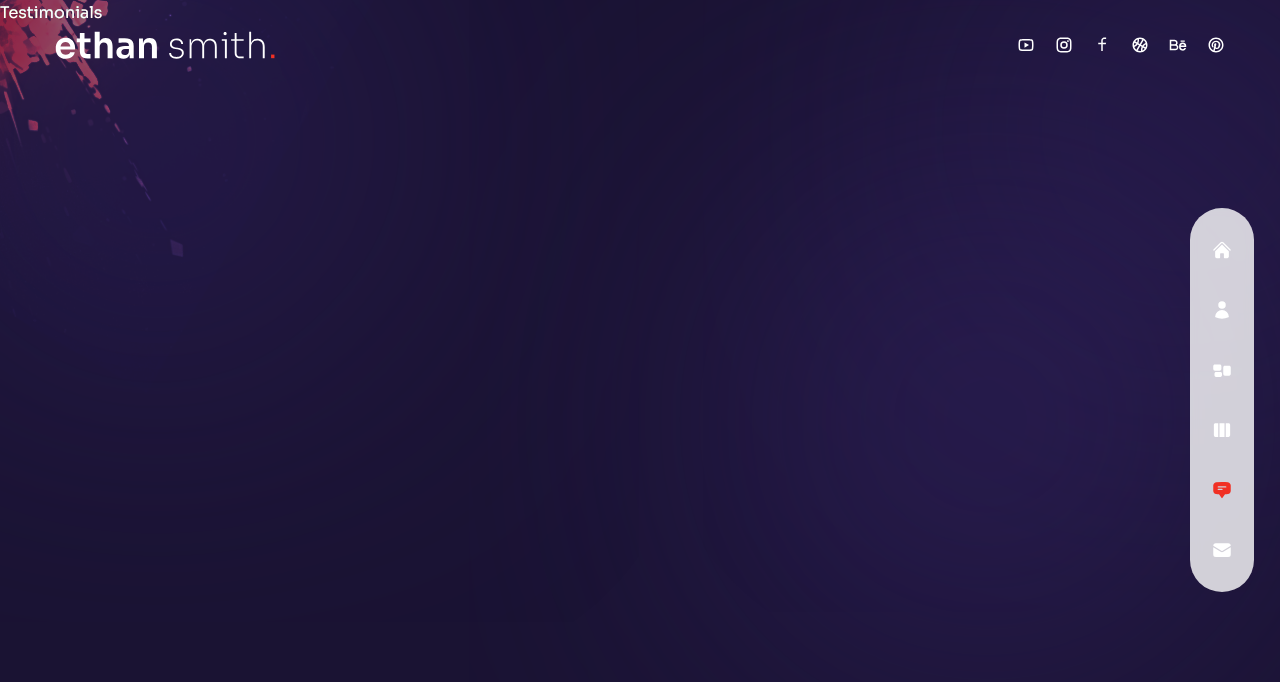
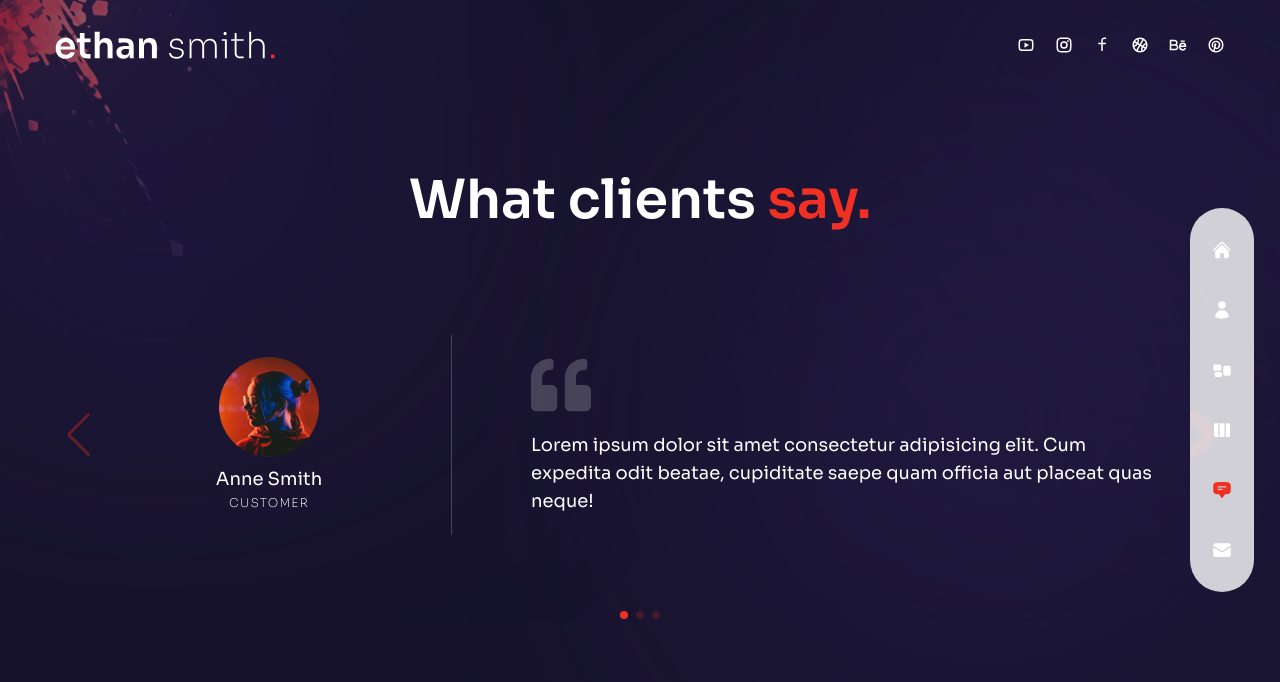
Before and after one commit to joemar-ceneza/react-portfolio, a Next.js app: page /testimonials in a window 1280 px wide. Shown: the top 682 px of the page. Built offline with nearby package versions, Linux system fonts and the light colour scheme.

Commit message:
completed testimonials section

```diff
--- a/components/ServiceSlider.js
+++ b/components/ServiceSlider.js
@@ -49,7 +49,6 @@
 ];
 
 export default function ServiceSlider() {
-  console.log(serviceData);
   return (
     <Swiper
       breakpoints={{
--- a/components/TestimonialSlider.js
+++ b/components/TestimonialSlider.js
@@ -1,30 +1,90 @@
+// import swiper react components
+import { Swiper, SwiperSlide } from "swiper/react";
+
+// import swiper styles
+import "swiper/css";
+import "swiper/css/free-mode";
+import "swiper/css/navigation";
+import "swiper/css/pagination";
+
+// import required modules
+import { Navigation, Pagination } from "swiper";
+
+// icons
+import { FaQuoteLeft } from "react-icons/fa";
+
+// next js image
+import Image from "next/image";
+
 // testimonial data
-const testimonialData = [
+const testimonialSlider = [
   {
-    image: '/t-avt-1.png',
-    name: 'Anne Smith',
-    position: 'Customer',
+    image: "/t-avt-1.png",
+    name: "Anne Smith",
+    position: "Customer",
     message:
-      'Lorem ipsum dolor sit amet consectetur adipisicing elit. Cum expedita odit beatae, cupiditate saepe quam officia aut placeat quas neque!',
+      "Lorem ipsum dolor sit amet consectetur adipisicing elit. Cum expedita odit beatae, cupiditate saepe quam officia aut placeat quas neque!",
   },
   {
-    image: '/t-avt-2.png',
-    name: 'Jane Doe',
-    position: 'Customer',
+    image: "/t-avt-2.png",
+    name: "Jane Doe",
+    position: "Customer",
     message:
-      'Lorem ipsum dolor sit amet consectetur adipisicing elit. Cum expedita odit beatae, cupiditate saepe quam officia aut placeat quas neque!',
+      "Lorem ipsum dolor sit amet consectetur adipisicing elit. Cum expedita odit beatae, cupiditate saepe quam officia aut placeat quas neque!",
   },
   {
-    image: '/t-avt-3.png',
-    name: 'Jhon Doe',
-    position: 'Customer',
+    image: "/t-avt-3.png",
+    name: "Jhon Doe",
+    position: "Customer",
     message:
-      'Lorem ipsum dolor sit amet consectetur adipisicing elit. Cum expedita odit beatae, cupiditate saepe quam officia aut placeat quas neque!',
+      "Lorem ipsum dolor sit amet consectetur adipisicing elit. Cum expedita odit beatae, cupiditate saepe quam officia aut placeat quas neque!",
   },
 ];
 
-const TestimonialSlider = () => {
-  return <div>Testimonial Slider</div>;
-};
-
-export default TestimonialSlider;
+export default function TestimonialSlider() {
+  return (
+    <Swiper
+      navigation={true}
+      pagination={{
+        clickable: true,
+      }}
+      modules={[Navigation, Pagination]}
+      className="h-[400px]"
+    >
+      {testimonialSlider.map((person, index) => {
+        return (
+          <SwiperSlide key={index}>
+            <div className="flex flex-col items-center md:flex-row gap-x-8 h-full px-16">
+              {/* avatar, name, position */}
+              <div className="w-full max-w-[300px] flex flex-col xl:justify-center items-center relative mx-auto xl:mx-0">
+                <div className="flex flex-col justify-center text-center">
+                  {/* avatar */}
+                  <div className="mb-2 mx-auto">
+                    <Image src={person.image} width={100} height={100} alt="" />
+                  </div>
+                  {/* name */}
+                  <div className="text-lg">{person.name}</div>
+                  {/* position */}
+                  <div className="text-[12px] uppercase font-extralight tracking-widest">
+                    {person.position}
+                  </div>
+                </div>
+              </div>
+              {/* quote & message */}
+              <div className="flex-1 flex flex-col justify-center before:w-[1px] xl:before:bg-white/20 xl:before:absolute xl:before:left-0 xl:before:h-[200px] relative xl:pl-20">
+                {/* quote icon */}
+                <div className="mb-4">
+                  <FaQuoteLeft className="text-4xl xl:text-6xl text-white/20 mx-auto md:mx-0" />
+                </div>
+                {/* message */}
+                <div className="xl:text-lg text-center md:text-left">
+                  {person.message}
+                </div>
+              </div>
+            </div>
+          </SwiperSlide>
+        );
+      })}
+    </Swiper>
+  );
+}
--- a/pages/testimonials/index.js
+++ b/pages/testimonials/index.js
@@ -1,5 +1,34 @@
-const Testimonials = () => {
-  return <div>Testimonials</div>;
-};
+// components
+import TestimonialSlider from "../../components/TestimonialSlider";
 
-export default Testimonials;
+// framer motion
+import { motion } from "framer-motion";
+import { fadeIn } from "../../variants";
+
+export default function Testimonials() {
+  return (
+    <div className="h-full bg-primary/30 py-32 text-center">
+      <div className="container mx-auto h-full flex flex-col justify-center">
+        {/* title */}
+        <motion.h2
+          variants={fadeIn("up", 0.2)}
+          initial="hidden"
+          animate="show"
+          exit="hidden"
+          className="h2 mb-8 xl:mb-0"
+        >
+          What clients <span className="text-accent">say.</span>
+        </motion.h2>
+        {/* slider */}
+        <motion.div
+          variants={fadeIn("up", 0.4)}
+          initial="hidden"
+          animate="show"
+          exit="hidden"
+        >
+          <TestimonialSlider />
+        </motion.div>
+      </div>
+    </div>
+  );
+}
```
